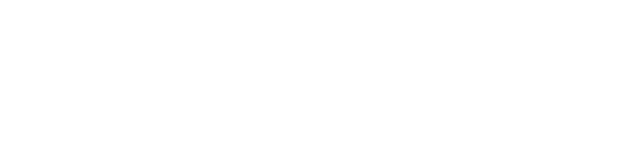
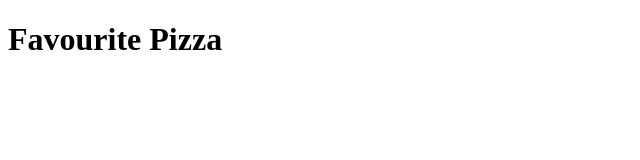
Before and after one commit to Elisa758/sharezza, a plain HTML site: page index.html in a window 1280 px wide. Shown: the whole page, without its empty margins (0-640 px from the left). Drawn offline with Linux system fonts and the light colour scheme.

Commit message:
Add a title level h1

```diff
--- a/index.html
+++ b/index.html
@@ -5,6 +5,7 @@
     <title>Sharezza pizza</title>
   </head>
   <body>
+      <h1>Favourite Pizza</h1>
 
   </body>
 </html>
```
